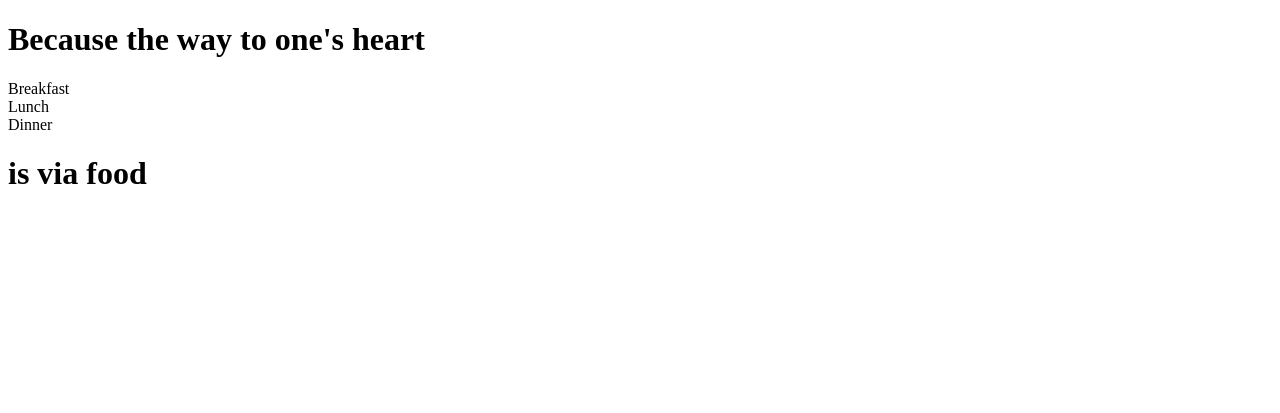
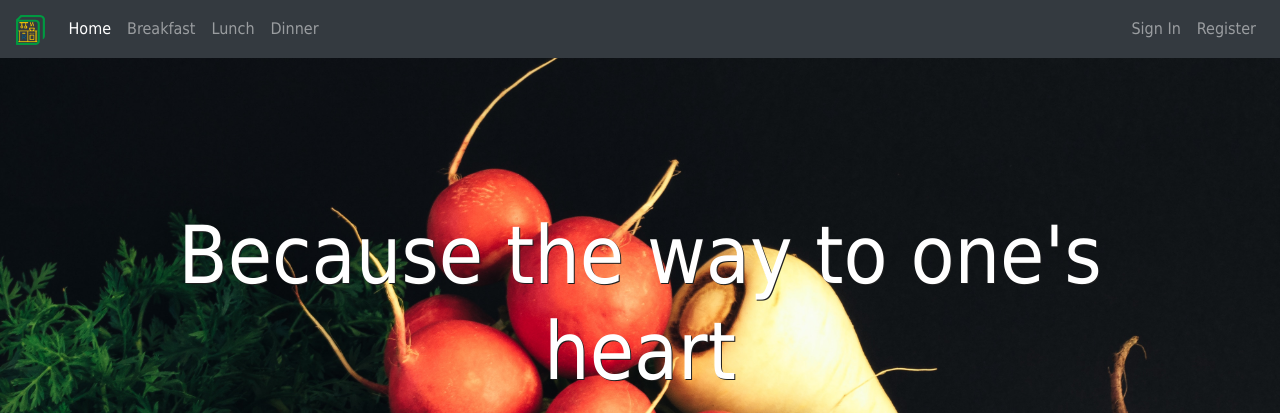
Before and after one commit to humbleafrica-zz/thecookbook, a Django app: page / in a window 1280 px wide. Shown: the top 413 px of the page. Before the commit the page ends 184 px from the top, so only its background shows below. Run offline with Django 3.2, Linux system fonts and the light colour scheme; data that the repository does not hold is empty; some libraries are stand-ins or nearby versions.

Commit message:
added views and base template still having issues with database data

```diff
--- /dev/null
+++ b/recipes/static/css/style.css
@@ -0,0 +1,100 @@
+* {
+    margin: 0;
+    padding: 0;
+    font-family: tahoma;
+}
+
+body {
+    background: white url('/static/images/background.jpg')no-repeat center center;
+    -webkit-background-size: cover;
+    -moz-background-size: cover;
+    -o-background-size: cover;
+    background-size: cover;
+    text-align: center;
+    position: relative;
+}
+
+.wrapper {
+    height: 100%;
+    margin: 150px auto;
+}
+
+
+h1,
+h2,
+h3,
+h4,
+h5,
+h6 {
+    text-align: center !important;
+    margin: 12px auto;
+    color: #ffffff;
+}
+
+.header-index {
+    font-size: 80px;
+    text-shadow: 1px 1px #1f1f1f;
+}
+
+.meal {
+    text-align: center;
+    font: 50px bold, tahoma;
+    min-height: 250px;
+    margin: 12px 5px;
+    padding: 0px;
+    border: 5px solid #f1f1f1;
+    border-radius: 5px;
+}
+
+/* breakfast home tabe styling*/
+
+.breakfast {
+    background: white url('/static/images/breakfast.jpg')no-repeat center center;
+    -webkit-background-size: contain;
+    -moz-background-size: contain;
+    -o-background-size: contain;
+    background-size: contain;
+    color: #E21737;
+}
+
+/* lunch home tabe styling*/
+
+.lunch {
+    background: white url('/static/images/lunch.jpg')no-repeat center center;
+    -webkit-background-size: contain;
+    -moz-background-size: contain;
+    -o-background-size: contain;
+    background-size: contain;
+    color: #FFCB00;
+}
+
+/* dinner home tabe styling*/
+
+.dinner {
+    background: white url('/static/images/dinner.jpg')no-repeat center center;
+    -webkit-background-size: contain;
+    -moz-background-size: contain;
+    -o-background-size: contain;
+    background-size: contain;
+    color: #009941;
+}
+
+.food {
+    position: relative;
+    float: left;
+    top: 85%;
+    left: 50%;
+    transform: translate(-50%, -50%);
+}
+
+.footer {
+    position: relative;
+    bottom: 0;
+    width: 100%;
+    background: #343A40;
+    color: #EEE;
+    padding: 5px;
+    height: 80px;
+    opacity: .5;
+    border-top:3px solid #000000;
+}
--- /dev/null
+++ b/recipes/templates/recipes/base.html
@@ -0,0 +1,51 @@
+<!DOCTYPE html> {% load static %}
+<html lang="en">
+
+<head>
+    <meta charset="UTF-8">
+    <meta name="viewport" content="width=device-width, initial-scale=1, shrink-to-fit=no">
+    <meta http-equiv="X-UA-Compatible" content="ie=edge">
+    <title>The Recipe Diary</title>
+    <link rel="stylesheet" href="https://stackpath.bootstrapcdn.com/bootstrap/4.3.1/css/bootstrap.min.css" integrity="sha384-ggOyR0iXCbMQv3Xipma34MD+dH/1fQ784/j6cY/iJTQUOhcWr7x9JvoRxT2MZw1T" crossorigin="anonymous">
+    <link rel="stylesheet" href="{% static 'css/style.css' %}">
+    <nav class="navbar navbar-expand-lg navbar-dark bg-dark">
+        <a class="navbar-brand" href="index.html">
+          <img src="{% static 'images/logo.png' %}" height="30" alt="The Recipe Diary">
+        </a>
+        <button class="navbar-toggler" type="button" data-toggle="collapse" data-target="#navbarNav" aria-controls="navbarNav" aria-expanded="false" aria-label="Toggle navigation">
+    <span class="navbar-toggler-icon"></span>
+  </button>
+        <div class="collapse navbar-collapse" id="navbarNav">
+            <ul class="navbar-nav">
+                <li class="nav-item active">
+                    <a class="nav-link" href="index"><i class="fas fa-home"></i> Home <span class="sr-only">(current)</span></a>
+                </li>
+                <li class="nav-item">
+                    <a class="nav-link" href="catalogue"><i class="fas fa-paint-brush"></i> Breakfast </a>
+                </li>
+                <li class="nav-item">
+                    <a class="nav-link" href="bugs"><i class="fas fa-bug"></i> Lunch </a>
+                </li>
+                <li class="nav-item">
+                    <a class="nav-link" href="features"><i class="fas fa-lightbulb"></i> Dinner </a>
+                </li>
+            </ul>
+            <ul class="navbar-nav ml-auto">
+                <li class="nav-item">
+                    <a class="nav-link" href="login"><i class="fas fa-sign-in-alt"></i> Sign In </a>
+                </li>
+                <li class="nav-item">
+                    <a class="nav-link" href="signup"><i class="fas fa-user-plus"></i> Register </a>
+                </li>
+            </ul>
+    </nav>
+</head>
+
+{% block content %}
+
+{% endblock %}
+<footer class="footer">
+
+    testing footer
+</footer>
+</html>
--- a/recipes/templates/recipes/index.html
+++ b/recipes/templates/recipes/index.html
@@ -1,21 +1,34 @@
-<!DOCTYPE html>
-<html lang="en">
+{% extends 'recipes/base.html' %}
+{% block content %}
+<body>
+    <div class="container wrapper">
+        <h1 class="header-index">Because the way to one's heart</h1>
+        <div class="row">
+            <div class="breakfast meal col">
+                <p class="food">
+                    Breakfast
+                </p>
+            </div>
+            <div class="lunch meal col">
+                <p class="food">
+                    Lunch
+                </p>
+            </div>
+            <div class="dinner meal col">
+                <p class="food">
+                    Dinner
+                </p>
+            </div>
+            {% for recipe in recipes %} {{ recipes.name }} {% endfor %}
+            <script src="https://code.jquery.com/jquery-3.3.1.slim.min.js" integrity="sha384-q8i/X+965DzO0rT7abK41JStQIAqVgRVzpbzo5smXKp4YfRvH+8abtTE1Pi6jizo" crossorigin="anonymous"></script>
+            <script src="https://cdnjs.cloudflare.com/ajax/libs/popper.js/1.14.7/umd/popper.min.js" integrity="sha384-UO2eT0CpHqdSJQ6hJty5KVphtPhzWj9WO1clHTMGa3JDZwrnQq4sF86dIHNDz0W1" crossorigin="anonymous"></script>
+            <script src="https://stackpath.bootstrapcdn.com/bootstrap/4.3.1/js/bootstrap.min.js" integrity="sha384-JjSmVgyd0p3pXB1rRibZUAYoIIy6OrQ6VrjIEaFf/nJGzIxFDsf4x0xIM+B07jRM" crossorigin="anonymous"></script>
+        </div>
+        <h1 class="header-index">is via food</h1>
+    </div>
+    <div >
 
-<head>
-    <meta charset="UTF-8">
-    <meta name="viewport" content="width=device-width, initial-scale=1.0">
-    <meta http-equiv="X-UA-Compatible" content="ie=edge">
-    <title>The Recipe Diary</title>
-</head>
+    </div>
 
-<body>
-    <h1>Because the way to one's heart</h1>
-    <div class="container">
-        <div class="container col-xs-4">Breakfast</div>
-        <div class="container col-xs-4">Lunch</div>
-        <div class="container col-xs-4">Dinner</div>
-    </div>
-    <h1>is via food</h1>
 </body>
-
-</html>
+{% endblock %}
--- a/recipes/views.py
+++ b/recipes/views.py
@@ -1,4 +1,7 @@
 from django.shortcuts import render
+from django.utils import timezone #importing the timezone model
+from .models import Recipe #importing the recipe model
 
 def index(request):
-    return render(request, 'recipes/index.html', {})
+    recipes = Recipe.objects.all()
+    return render(request, 'recipes/index.html', {'recipes':recipes})
```
Also changed, not shown: recipes/static/images/backgroun1d.jpg (added), recipes/static/images/background.jpg (added), recipes/static/images/dinner.jpg (added), recipes/static/images/logo.png (renamed from recipes/templates/recipes/trd.png), 3 other files.
